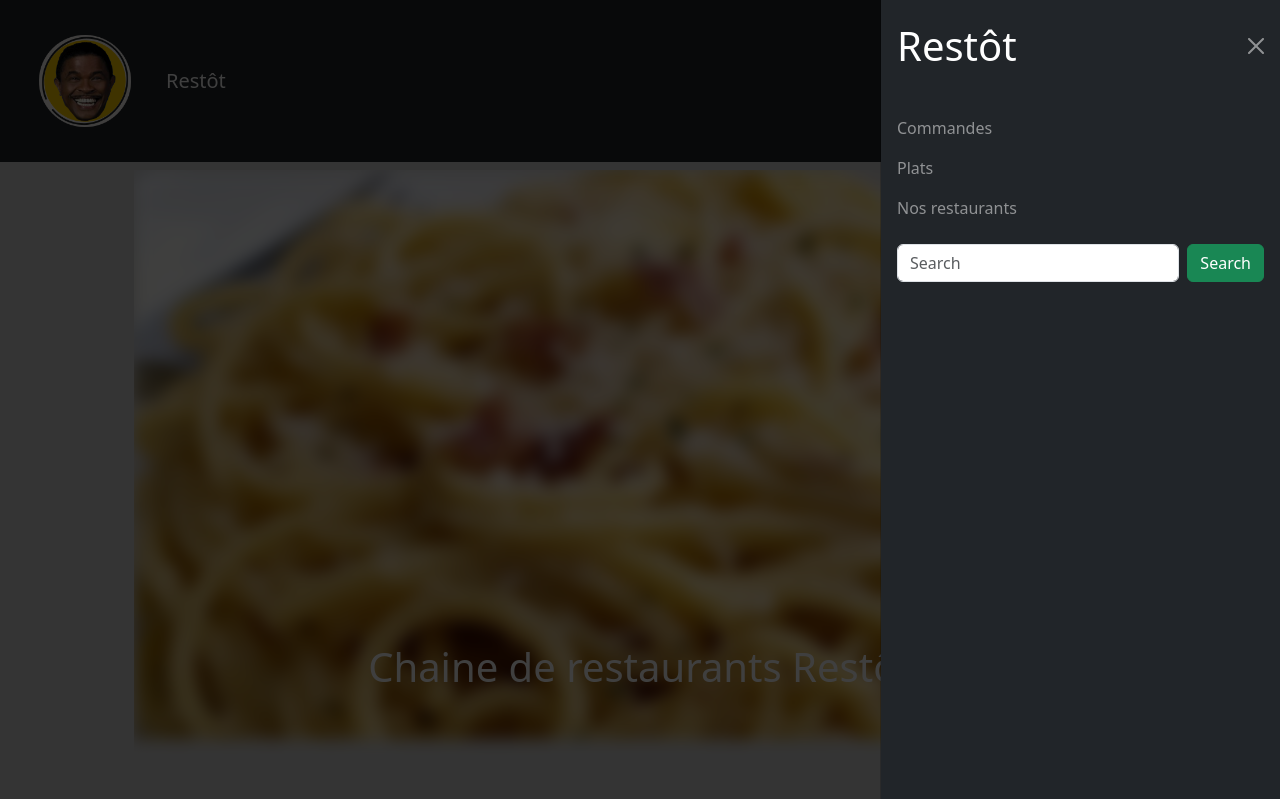
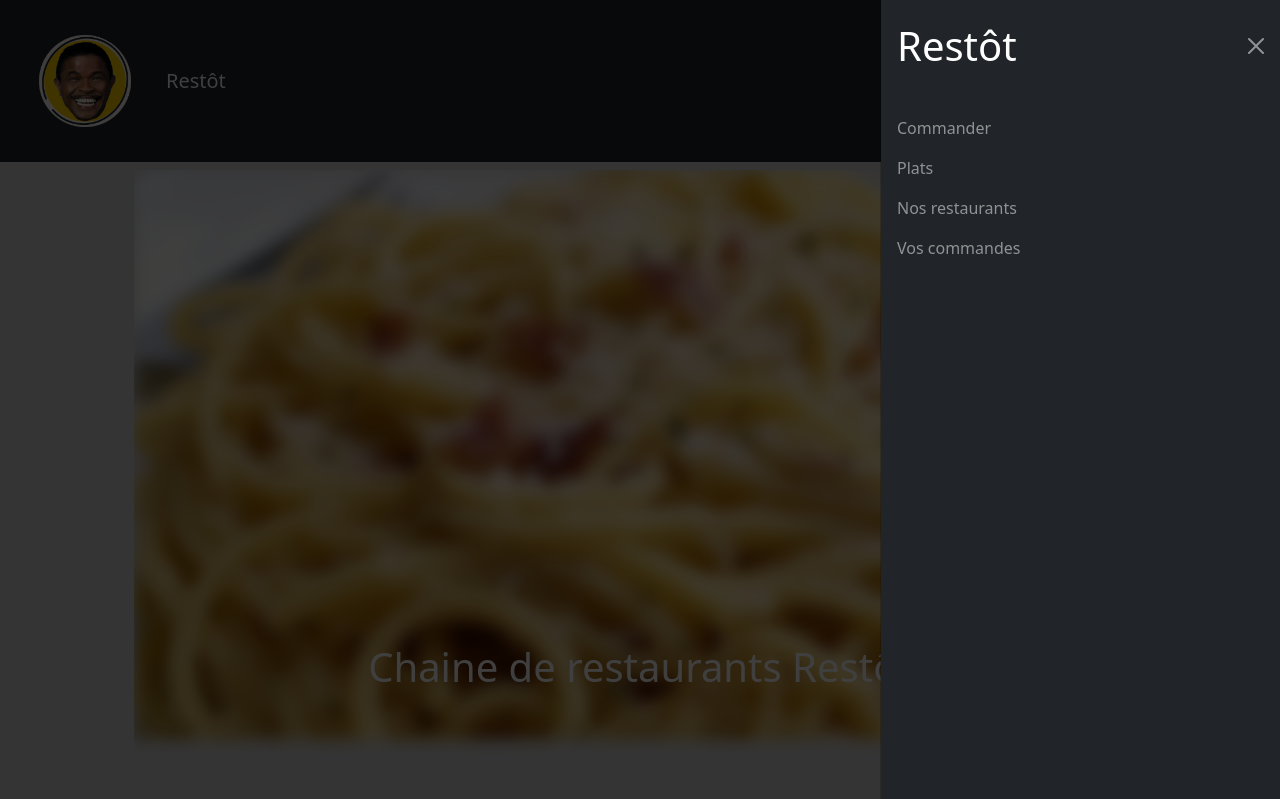
Before and after one commit to T3yll/ProjetSQL-2024, a PHP site: page /index.php in a window 1280 px wide, after a click that opens the changed part. Shown: the top 799 px of the page. Run offline with PHP 8.4, Linux system fonts and the light colour scheme.

Commit message:
[Add] CommandePage

```diff
--- a/commandePage.php
+++ b/commandePage.php
@@ -78,10 +78,10 @@ $restaurants = $db->GetRestaurants();
                 <option>Francky Saint-Hono-Raie</option>
             </select>
         </div>
-        <div class="mb-3">
+      </div>
+      <div class="mb-3">
           <label for="numero_rue" class="form-label">Commentaire :</label>
           <input type="text" class="form-control" id="numero_rue" name="commentaire">
-      </div>
       </div>
       <button type="submit" class="btn btn-primary">Valider</button>
       </form>
--- a/components/Nav.html
+++ b/components/Nav.html
@@ -15,7 +15,7 @@
         <div class="offcanvas-body">
           <ul class="navbar-nav justify-content-end flex-grow-1 pe-3">
             <li class="nav-item">
-              <a class="nav-link" aria-current="page" href="commandePage.php">Commandes</a>
+              <a class="nav-link" aria-current="page" href="commandePage.php">Commander</a>
             </li>
             <li class="nav-item ">
               <a class="nav-link" href="plats" role="button" aria-expanded="false">
@@ -27,11 +27,12 @@
                 Nos restaurants
               </a>
             </li>
+            <li class="nav-item ">
+              <a class="nav-link" href="VosCommandes" role="button" aria-expanded="false">
+                Vos commandes
+              </a>
+            </li>
           </ul>
-          <form class="d-flex mt-3" role="search">
-            <input class="form-control me-2" type="search" placeholder="Search" aria-label="Search">
-            <button class="btn btn-success" type="submit">Search</button>
-          </form>
         </div>
       </div>
     </div>
```
Also changed, not shown: VosCommandes.php (added).
